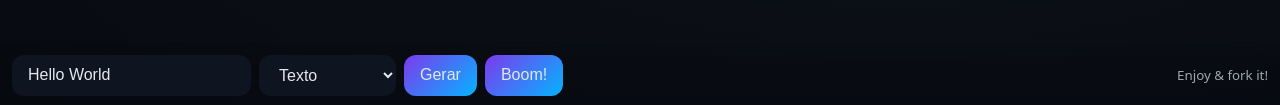
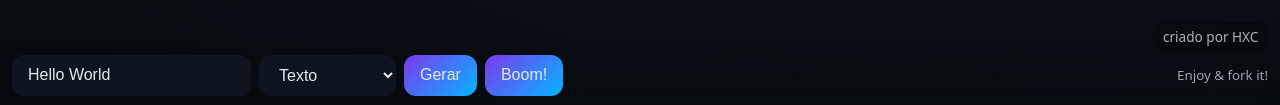
Before and after one commit to Henrique-XSuper/Arte_de_Particulas, a plain HTML site: page index.html in a window 1280 px wide. Shown: the part 692-797 px from the top of the page. Drawn offline with Linux system fonts and the light colour scheme; animation ran at ten frames a second.

Commit message:
Update index.html

```diff
--- a/index.html
+++ b/index.html
@@ -44,7 +44,7 @@
   <small>Enjoy &amp; fork it!</small>
 </div>
 
-
+<div class="footer">criado por HXC</div>
 
 <script>
 (() => {
```
